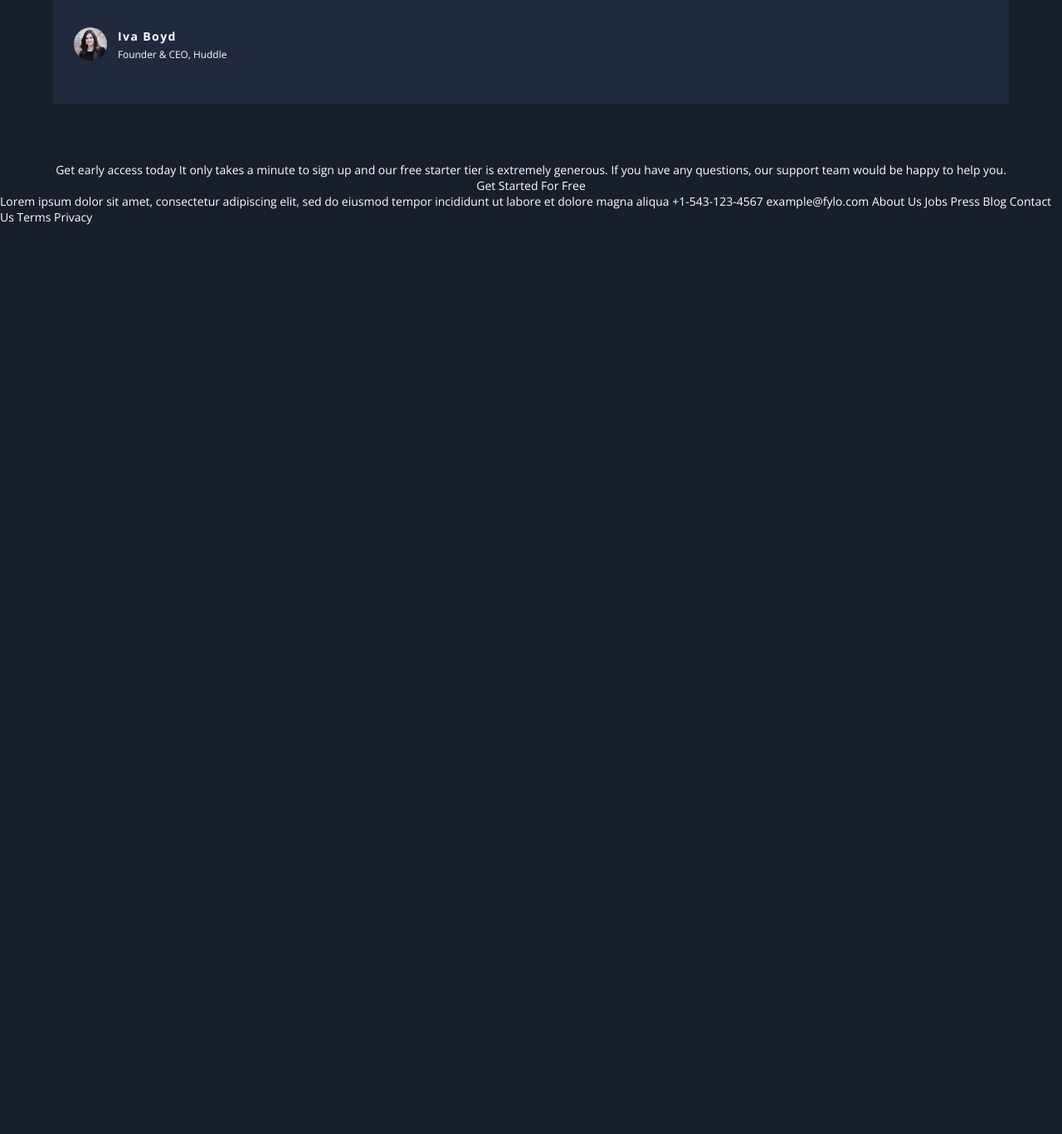
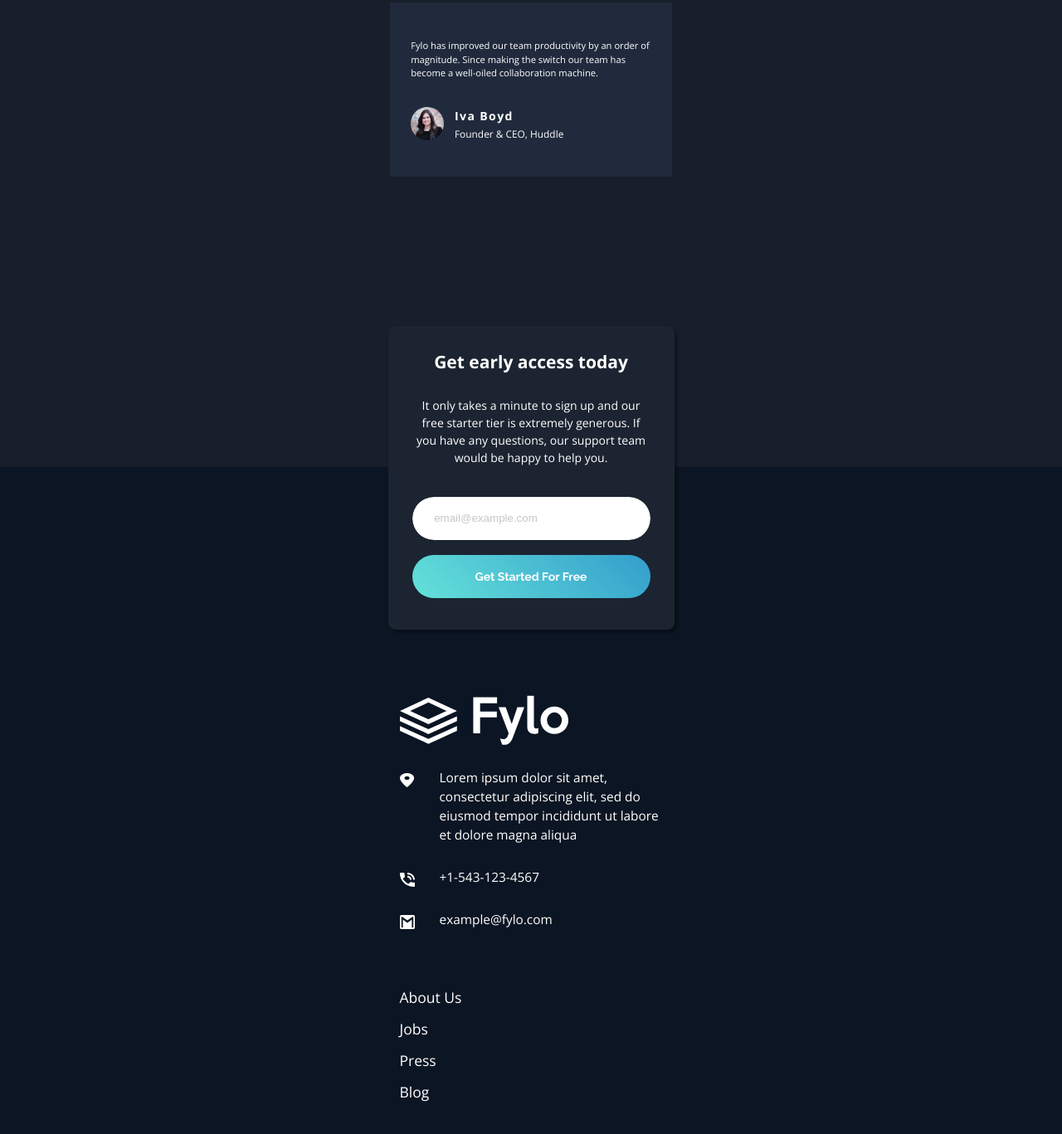
Before and after one commit to ManuelNZ20/fylo-dark-project-responsive, a plain HTML site: page index.html in a window 1280 px wide. Shown: the part 2998-4365 px from the top of the page at 83% size. Before the commit the page ends 3269 px from the top, so only its background shows below. Drawn offline with nearby package versions, Linux system fonts and the light colour scheme.

Commit message:
Finish responsive movil

```diff
--- a/css/styles.css
+++ b/css/styles.css
@@ -138,9 +138,10 @@ body {
 }
 /* info_works */
 .info_works {
-  margin: 6em 0;
+  margin: 6em auto;
   grid-template-rows: repeat(4, auto);
   gap: 1em;
+  width: 340px;
 }
 
 .title_works {
@@ -168,15 +169,17 @@ body {
 /* testimonial_team */
 .img_quotes {
   position: relative;
-  top:28px;
+  top: 28px;
   width: 25px;
 }
 .testimonial_team {
-  padding: 3em 0 5em;
-  gap:2em;
+  padding: 3em 0 25em;
+  gap: 2em;
 }
 
 .team {
+  margin: auto;
+  width: 340px;
   height: 210px;
   padding: 2em 1.8em;
   background-color: var(--dark-blue-testimonials);
@@ -184,7 +187,7 @@ body {
 }
 
 .description_team {
-  font-size: 0.9em;
+  font-size: 0.8em;
   line-height: 1.5em;
 }
 .team_work {
@@ -209,3 +212,125 @@ body {
   grid-area: post;
   font-size: 0.85em;
 }
+
+/* Acces today footer*/
+.access_today {
+  margin: 0 auto;
+  width: 345px;
+  background-color: var(--dark-blue-intro);
+  padding:2em;
+  text-align: center;
+  gap:2em;
+  position:relative;
+  bottom:170px;
+  box-shadow: 3px 3px 3px 1px rgba(0, 0, 0, 0.274);
+  border-radius: .6em;
+  border:1px solid var(--dark-blue-intro);
+  margin-bottom: -6.5em;
+}
+
+.title_access {
+  font-size: 1.5em;
+  font-weight: 600;
+}
+.description_access {
+  font-size: 1em;
+}
+.button_access {
+  grid-template-rows:repeat(2,70px);
+}
+input[type="email"] {
+  height: 75%;
+  border-radius: 3em;
+  border: none;
+  padding:1em 2em;
+  outline: 1px solid var(--dark-blue-intro);
+}
+
+.input_email::placeholder {
+  color:rgba(128, 128, 128, 0.447);
+}
+.button_access_ {
+  width: 100%;
+  height: 75%;
+}
+#footer {
+  background-color: var(--dark-blue-footer);
+  padding-bottom: 3em;
+}
+
+.container_footer_cta {
+  margin: auto;
+  width: 345px;
+  height: 100%;
+  grid-template-rows: repeat(4,auto);
+  gap:5em;
+}
+.icon_info_footer {
+  width: 100%;
+  grid-template-columns: 20px 1fr;
+  grid-template-rows: 60px repeat(3,auto);
+  grid-template-areas:
+  "logo_footer logo_footer"
+  "icon_1 desc_1"
+  "icon_2 desc_2"
+  "icon_3 desc_3" ;
+  gap:2em;
+  padding:0 1em;
+  align-items: flex-start;
+}
+.logo_footer {
+  grid-area: logo_footer;
+  height: 100%;
+}
+.icon_footer {
+  padding-top: .4em;
+  width: 18px;
+  height: calc(20px + .2em);
+}
+.description_icon {
+  font-size: 1.1em;
+}
+.icon_footer1 {
+  grid-area: icon_1;
+}
+.icon_footer2 {
+  grid-area: icon_2;
+}
+.icon_footer3 {
+  grid-area: icon_3;
+}
+.description_icon1 {
+  grid-area: desc_1;
+}
+.description_icon2 {
+  grid-area: desc_2;
+}
+.description_icon3 {
+  grid-area: desc_3;
+}
+.list_contact {
+  display: flex;
+  flex-direction: column;
+  align-items: flex-start;
+  gap:1em;
+  padding: 0 1em;
+}
+.list_contact .link {
+  font-size: 1.25em;
+  font-weight: 100;
+}
+.button_link {
+  flex-direction: row;
+  align-items: center;
+  justify-content: center;
+}
+.button_link_social i {
+  border:1px solid var(--white);
+  border-radius: 50%;
+  width: 30px;
+  height: 30px;
+  text-align: center;
+  color:var(--white);
+  padding: .5em 0;
+}
--- a/index.html
+++ b/index.html
@@ -12,6 +12,7 @@
   <link href="https://fonts.googleapis.com/css2?family=Open+Sans:wght@400;700&family=Raleway:wght@400;700&display=swap"
     rel="stylesheet">
   <link rel="stylesheet" href="./css/styles.css">
+  <script src="https://kit.fontawesome.com/2306bd251c.js" crossorigin="anonymous"></script>
 </head>
 
 <body>
@@ -151,33 +152,72 @@
         </div>
       </article>
     </section>
-    <section class="access_today">
 
+  </main>
+  <footer id="footer" class="container">
+    <section class="access_today container">
+      <h2 class="title_service title_access">
         Get early access today
-
+      </h2>
+      <p class="description description_access">
         It only takes a minute to sign up and our free starter tier is extremely generous. If you have any
         questions, our support team would be happy to help you.
-
+      </p>
+      <div class="container button_access">
+        <input type="email" placeholder="email@example.com" name="email" id="email" class="input_email">
+        <button class="button button_access_">
           Get Started For Free
+        </button>
+      </div>
     </section>
-  </main>
-  <footer id="footer">
-
-
+    <div class="container_footer_cta container">
+      <div class="icon_info_footer container">
+      <img src="./images/logo.svg" alt="" class="logo_footer">
+        <img src="./images/icon-location.svg" alt="" class="icon_footer icon_footer1">
+        <p class="description description_icon1 description_icon">
           Lorem ipsum dolor sit amet, consectetur adipiscing elit, sed do eiusmod tempor incididunt ut labore et
           dolore magna aliqua
-
+        </p>
+        <img src="./images/icon-phone.svg" alt="" class="icon_footer icon_footer2">
+        <p class="description description_icon2">
           +1-543-123-4567
+        </p>
+        <img src="./images/icon-email.svg" alt="" class="icon_footer icon_footer3">
+        <p class="description description_icon3">
           example@fylo.com
-
+        </p>
+      </div>
+      <ul class="list_contact">
+        <a href="#" class="link">
           About Us
+        </a>
+        <a href="#" class="link">
           Jobs
+        </a>
+        <a href="#" class="link">
           Press
+        </a>
+        <a href="#" class="link">
           Blog
-
+        </a>
+      </ul>
+      <ul class="list_contact">
+        <a href="#" class="link">
           Contact Us
+        </a>
+        <a href="#" class="link">
           Terms
+        </a>
+        <a href="#" class="link">
           Privacy
+        </a>
+      </ul>
+      <div class="list_contact button_link">
+        <a href="" class="button_link_social"><i class="fa-brands fa-facebook-f"></i></a>
+        <a href="" class="button_link_social"><i class="fa-brands fa-twitter"></i></a>
+        <a href="" class="button_link_social"><i class="fa-brands fa-instagram"></i></a>
+      </div>
+    </div>
   </footer>
 
 </body>
```
Lines whose indentation alone changed are shown as unchanged.
